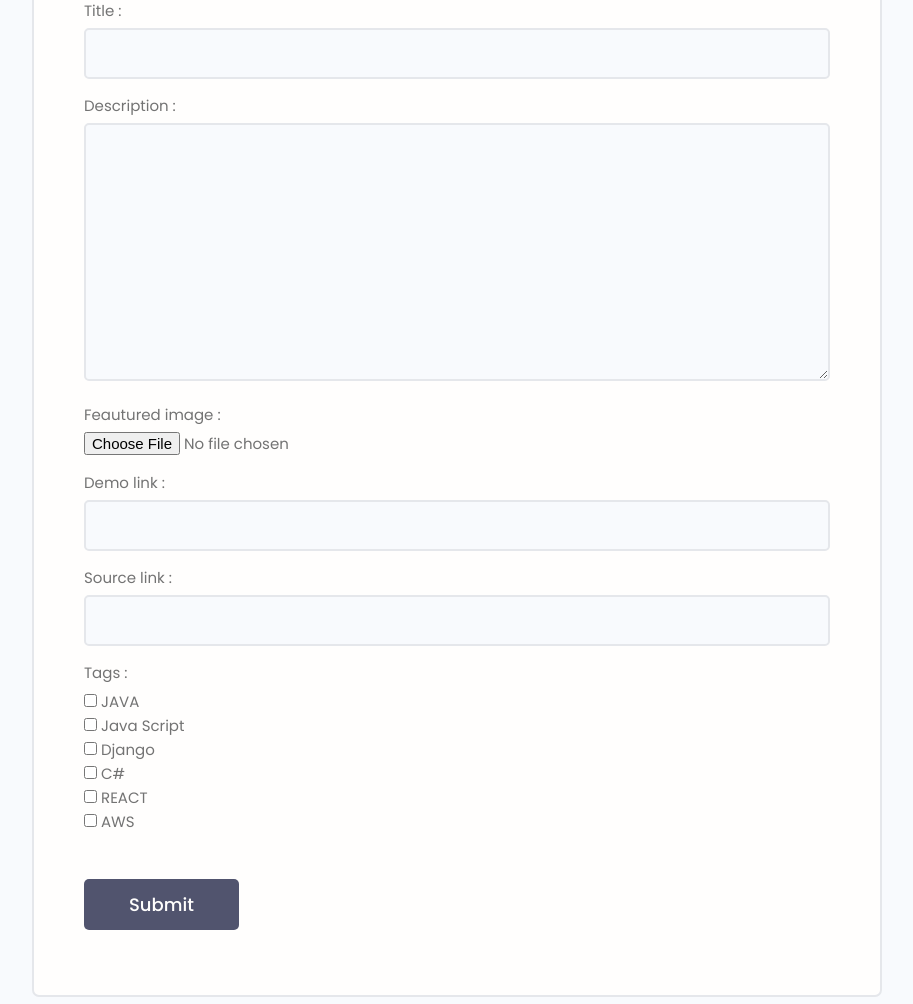
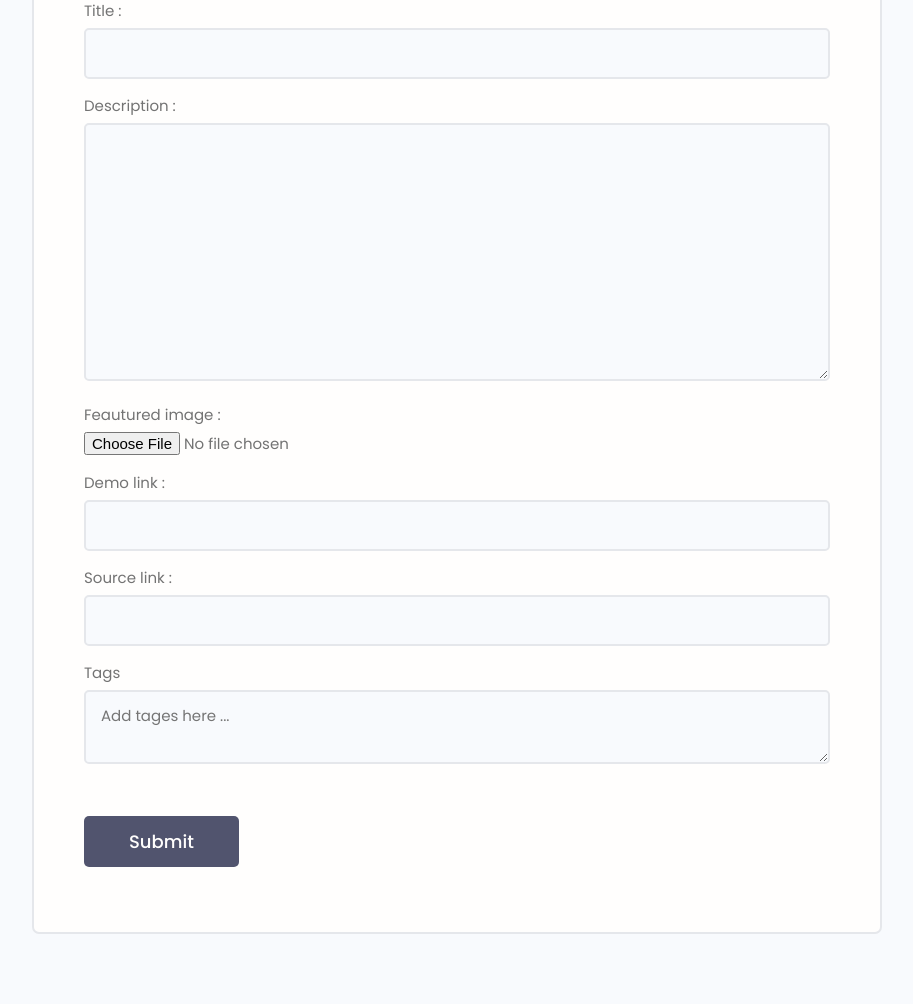
Before and after one commit to Mosi-azizi/Newdeavsearch, a Django app: page /create-project/ in a window 1280 px wide. Shown: the part 274-1278 px from the top of the page, without its empty margins (183-1096 px from the left). After the commit the page ends 1208 px from the top, so only its background shows below. Run offline with Django 4.2, Linux system fonts and the light colour scheme; a user stored in the database is signed in; data comes from the database, SQL or seed files in the repository; both versions use the stored data as it was after the commit; some libraries are stand-ins or nearby versions.

Commit message:
Code Cleanup Bug Fixes

```diff
--- a/projects/forms.py
+++ b/projects/forms.py
@@ -7,7 +7,7 @@ class ProjectForm(ModelForm):
     class Meta:
         model = Project
         fields = ['title','description'
-            ,'feautured_image','demo_link','source_link','tags']
+            ,'feautured_image','demo_link','source_link']
 
         widgets = {
             'tags':forms.CheckboxSelectMultiple(),
--- a/projects/templates/projects/project_form.html
+++ b/projects/templates/projects/project_form.html
@@ -36,6 +36,10 @@
                     </div>
 
                    {% endfor %}
+                    <div class="form__field">
+                         <label for="formInput#text">Tags</label>
+                         <textarea class="input" name="newtags" placeholder="Add tages here ..."></textarea>
+                    </div>
                     <input class="btn btn--sub btn--lg  my-md" type="submit" value="Submit" />
                 </form>
             </div>
--- a/projects/views.py
+++ b/projects/views.py
@@ -51,13 +51,16 @@ def createProject(request):
     profile = request.user.profile
     form = ProjectForm()
     if request.method == 'POST':
+        newtags = request.POST.get('newtags').replace(',', " ").split()
         form = ProjectForm(request.POST, request.FILES)
         if form.is_valid():
             # print(request.POST)
             project = form.save(commit=False)
             project.owner = profile
             project.save()
-
+            for tag in newtags:
+                tag, created = Tag.objects.get_or_create(name=tag)
+                project.tags.add(tag)
 
             return redirect('users:account')
     context = {
@@ -72,9 +75,14 @@ def updateProject(request,pk):
     project = profile.project_set.get(id=pk)
     form = ProjectForm(instance=project)
     if request.method == 'POST':
+        newtags = request.POST.get('newtags').replace(','," ").split()
+        print("DATA:" , newtags)
         form = ProjectForm(request.POST, request.FILES, instance=project)
         if form.is_valid():
-            form.save()
+            project = form.save()
+            for tag in newtags:
+                tag, created = Tag.objects.get_or_create(name=tag)
+                project.tags.add(tag)
             return redirect('users:account')
     context = {
         'form':form
@@ -92,4 +100,4 @@ def deleteProject(request, pk):
     context = {
         'object':project
     }
-    return  render(request,'delete_template.html',context)
+    return render(request,'delete_template.html',context)
--- a/requirements.txt
+++ b/requirements.txt
@@ -4,6 +4,7 @@ charset-normalizer==2.0.12
 cloudinary==1.29.0
 Django==4.0.2
 django-cloudinary-storage==0.3.0
+django-cors-headers==3.11.0
 djangorestframework==3.13.1
 djangorestframework-simplejwt==5.1.0
 idna==3.3
```
Also changed, not shown: db.sqlite3.
